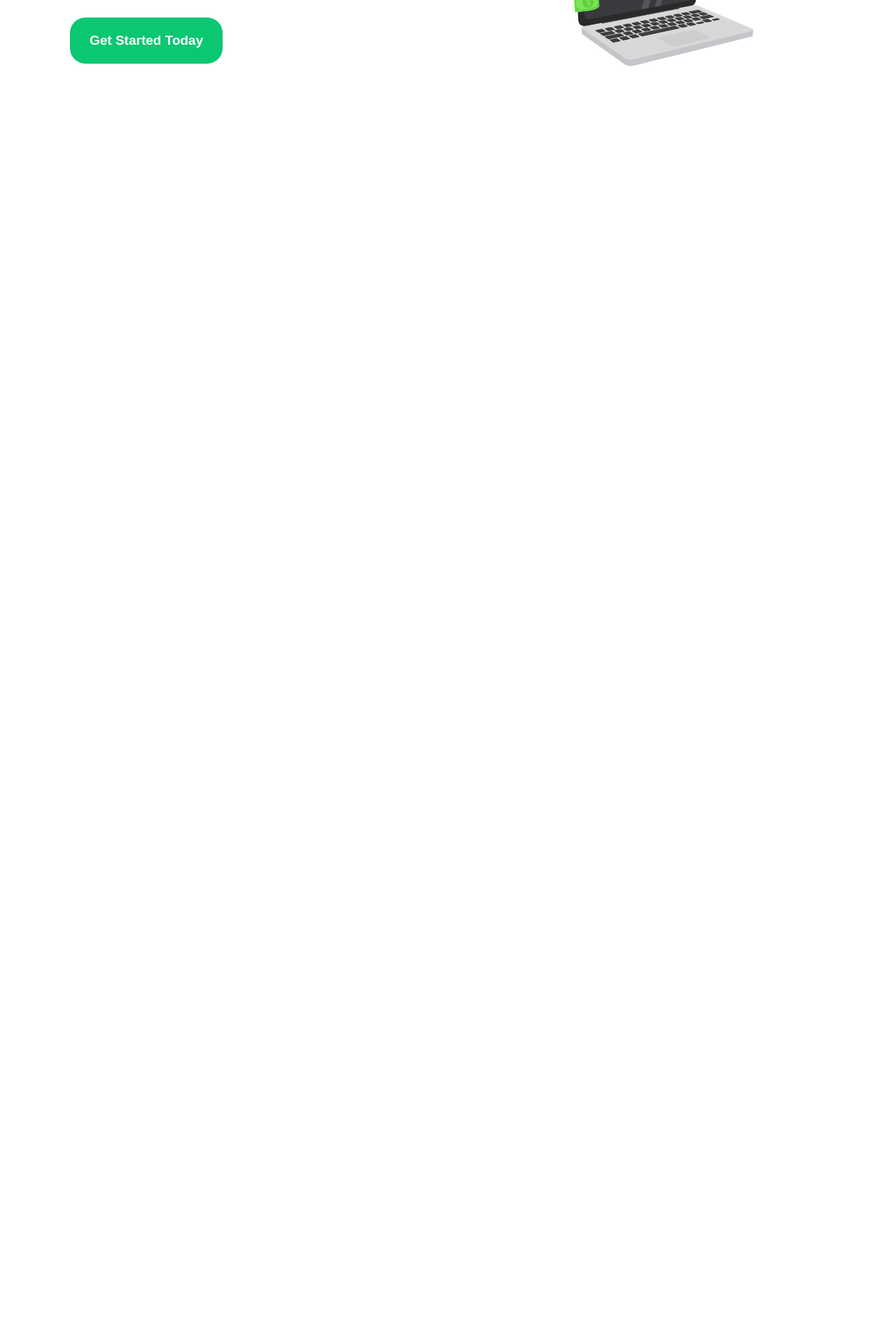
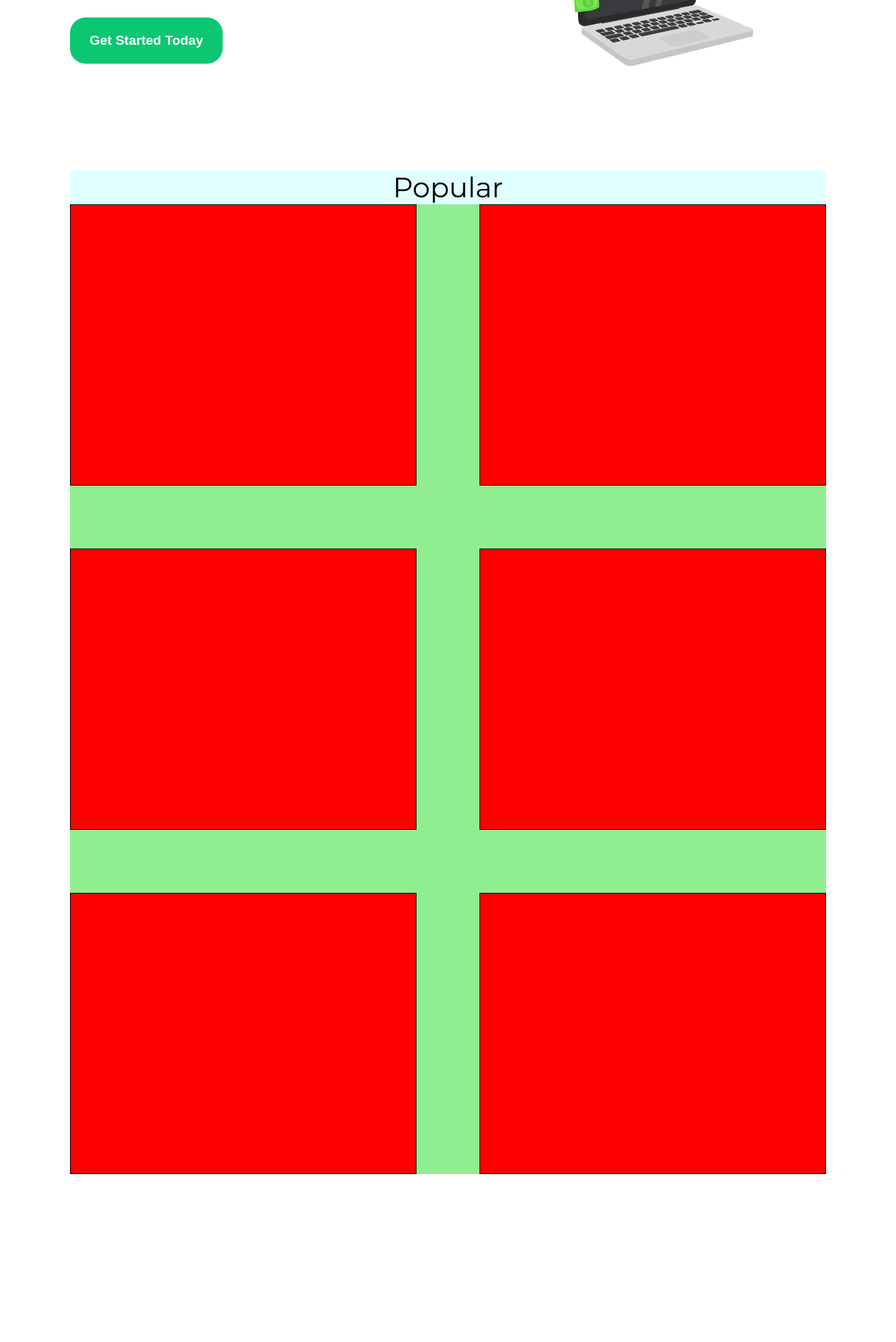
Before and after one commit to PolycatGames/ProfitProton, a PHP site: page / in a window 1280 px wide. Shown: the part 427-2345 px from the top of the page at 70% size. Before the commit the page ends 522 px from the top, so only its background shows below. Run offline with PHP 8.4, Linux system fonts and the light colour scheme.

Commit message:
Grid-test

```diff
--- a/index.html
+++ b/index.html
@@ -41,7 +41,9 @@
         <div class="sidebar-item">About</div>
         <div class="sidebar-item">Contact</div>
     </div>
-    <div class="banner">
+    <main class="main-content">
+        <article>
+            <section class="banner">
                 <div class="banner-area">
                     <div class="banner-area-left">
                         <div class="banner-area-left-title">Make your first $1000 online</div>
@@ -54,6 +56,21 @@
                         <img src="images/banner-home.png" alt="">
                     </div>
                 </div>
+            </section>
+            <section class="articles-popular">
+                <div class="articles-popular-title">
+                    Popular
                 </div>
+                <div class="articles-popular-grid">
+                    <div class="articles-popular-article"></div>
+                    <div class="articles-popular-article"></div>
+                    <div class="articles-popular-article"></div>
+                    <div class="articles-popular-article"></div>
+                    <div class="articles-popular-article"></div>
+                    <div class="articles-popular-article"></div>
+                </div>
+            </section>
+        </article>
+    </main>
 </body>
 </html>
--- a/styles/main.css
+++ b/styles/main.css
@@ -1,3 +1,10 @@
+.main-content{
+    display: flex;
+    flex-direction: column;
+    justify-content: center;
+    align-items: center;
+}
+
 .banner{
     left: 0;
     right: 0;
@@ -6,7 +13,6 @@
     display: flex;
     align-items: center;
     justify-content: center;
-    position: absolute;
 }
 .banner-area{
     height: 500px;
@@ -115,3 +121,37 @@
         padding-top: 0px;
     }
 }
+
+.articles-popular{
+    background-color: lightcyan;
+    margin-left: 100px;
+    margin-right: 100px;
+    max-width: 1280px;
+}
+.articles-popular-title{
+    font-size: 40px;
+    text-align: center;
+}
+.articles-popular-grid{
+    display: grid;
+    column-gap: 90px;
+    row-gap: 90px;
+    grid-template-columns: 1fr 1fr 1fr;
+    background-color: lightgreen;
+}
+.articles-popular-article{
+    background-color: red;
+    border: 1px solid black;
+    height: 400px;
+}
+
+@media (max-width: 1300px){
+    .articles-popular-grid{
+        grid-template-columns: 1fr 1fr;
+    }
+}
+@media (max-width: 800px){
+    .articles-popular-grid{
+        grid-template-columns: 1fr;
+    }
+}
```
Lines whose indentation alone changed are shown as unchanged.
